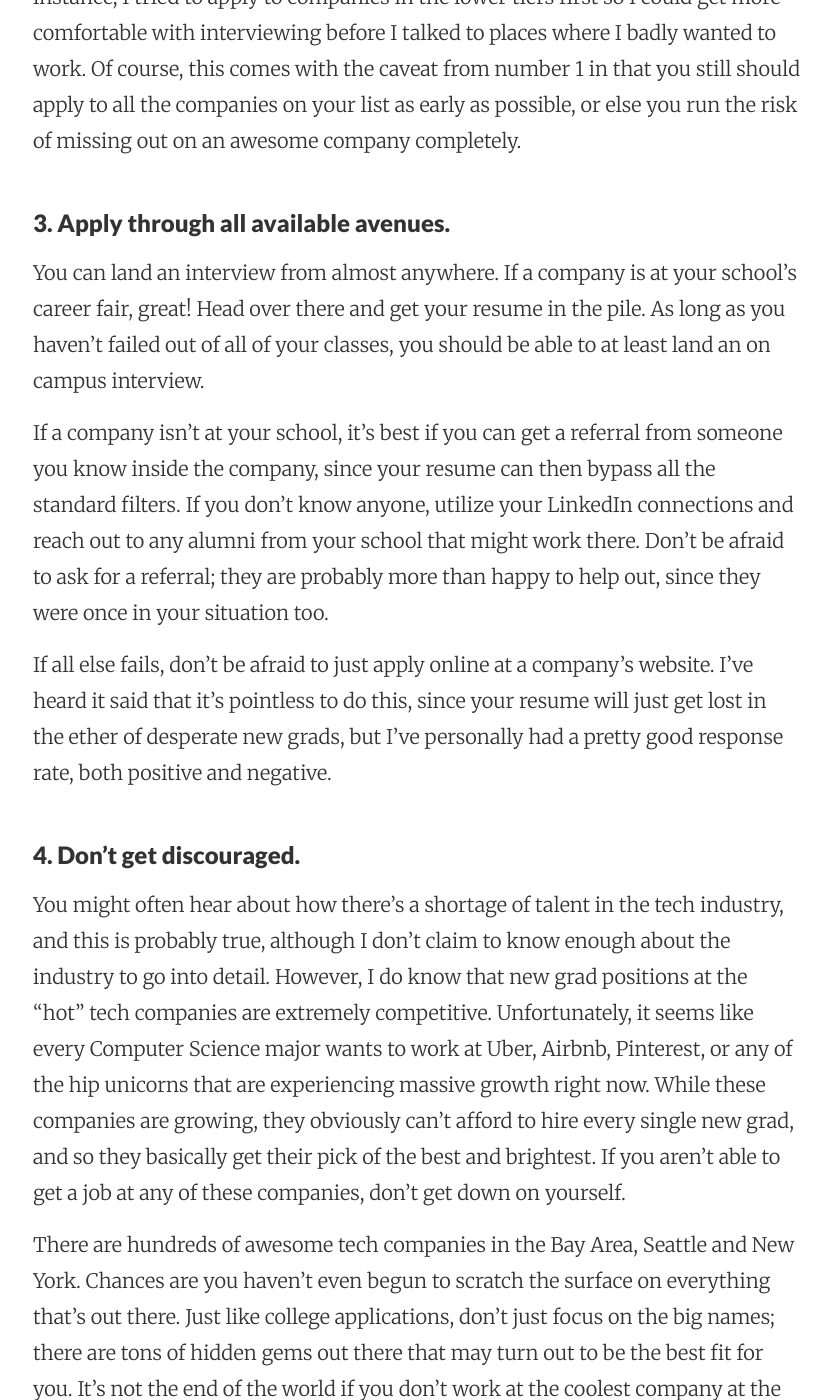
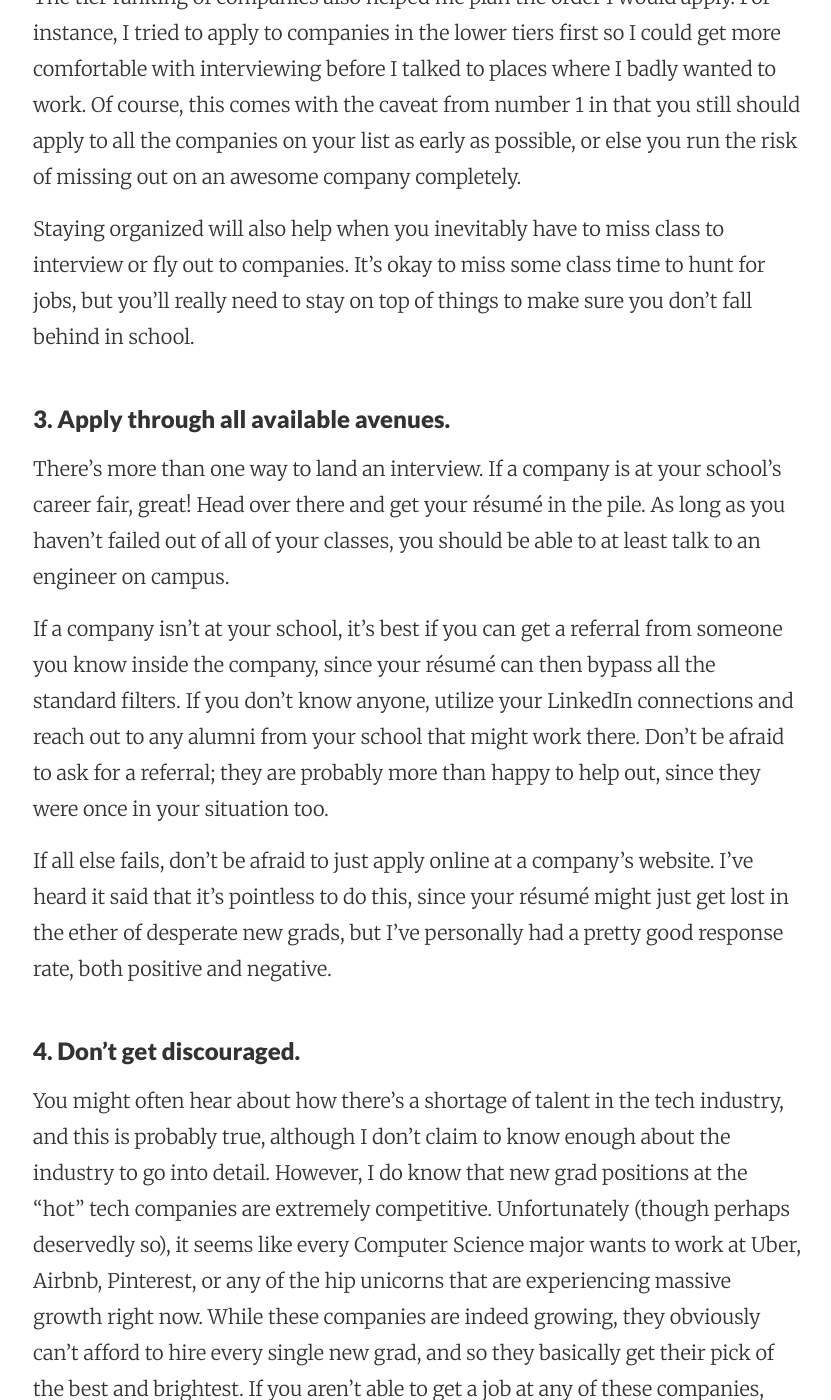
Before and after one commit to DanielNi/danielni.github.io, a Jekyll site: the page built from _posts/2015-12-21-lessons-learned-from-a-new-grad-job-search.markdown, in a window 1280 px wide and 1400 px high, scrolled down 2819 px. Shown: the whole window, without its empty margins (223-1054 px from the left). Built offline with Jekyll 4.4.1, drawn with Linux system fonts in a browser that asks for light colours; nearby versions of some CDN libraries; some of the changed text lies outside the part shown.

Commit message:
final edits to new grad post

```diff
--- a/_posts/2015-12-21-lessons-learned-from-a-new-grad-job-search.markdown
+++ b/_posts/2015-12-21-lessons-learned-from-a-new-grad-job-search.markdown
@@ -6,9 +6,9 @@
 categories:
 ---
 
-If you're like me, you're one of thousands of college seniors around the country looking for a job in the tech industry after graduation. After five grueling months, my process is finally over, and although I'm extremely happy with how things turned out, there are definitely some things I wish I knew before I began the process in August.
+If you were like me this past semester, you were one of thousands of college seniors around the country looking for a job in the tech industry after graduation. After five grueling months, my process is finally over, and although I'm extremely happy with how things turned out, there are definitely some things I wish I knew before I began the process in August.
 
-If you have some experience interviewing in the tech industry, you should already be familiar with the standard advice: work on personal projects and try to land an internship to bolster your resume, brush up on data structures and algorithms for the interview, practice going through coding questions on a whiteboard, and research the company you're interviewing with.
+If you have some experience interviewing in the tech industry, you should already be familiar with the standard advice: work on personal projects, get an internship to bolster your résumé, brush up on data structures and algorithms for the interview, practice going through coding questions on a whiteboard, and research the company you're interviewing with.
 
 In this post, I wanted to share some tips about the job search process that you don't normally hear about, tailored specifically for new grads.
 
@@ -16,37 +16,41 @@
 
 ###1. Start early.
 
-It's no secret that many of the larger companies -- Google, Facebook and Microsoft in particular -- start interviewing for new grad positions in early August. They fill these spots on a rolling basis, but since these companies are so big, they should be hiring for a long time, right? Before I started my applications, I spent some time studying up on algorithms to get ready because I thought that they would never stop hiring, so it wouldn't matter if I applied a few weeks or even months down the road. I learned the hard way that this isn't the case. By the time I was ready to apply to Facebook, sometime in early October, they had already filled all of their spots for new grads.
+It's no secret that many of the larger companies start interviewing for new grad positions in early August. They fill these spots on a rolling basis, but since these companies are so big, they should be hiring for a long time, right? Before I started my applications, I spent some time studying up on algorithms to get ready because I thought that they would never stop hiring, so it wouldn't matter if I applied a few weeks or even months down the road. I learned the hard way that this isn't the case. By the time I was ready to apply to one large company sometime in early October, they had already filled all of their spots for new grads. By the time I was ready to apply to another company, they had already taken down their listing for 2016 new grads and _already put one up for 2017 new grads. In October 2015._
 
-This might be an extreme case, but it does make sense why these companies start so early. It takes a _really_ long time to go through online coding tests, schedule phone interviews, plan for on site interviews and wait for feedback from recruiters. Before you know it, two months have passed and all you have to show for it is two phone interviews. My advice is don't wait. Even if you don't feel ready to interview, apply anyways so you can get on a company's radar before it's too late. If it turns out you really do need more time after landing an interview, ask for it then, since they (usually) can't refuse a candidate who's already in the pipeline.
+These might be extreme cases, but it does make sense why these companies start so early. It takes a _really_ long time to go through online coding tests, schedule phone interviews, plan for on site interviews and wait for feedback from recruiters. Before you know it, two months have passed and all you have to show for it is two phone interviews. My advice is don't wait. Even if you don't feel ready to interview, apply anyways so you can get on a company's radar before it's too late. If it turns out you really do need more time after landing an interview, ask for it then, since they (usually) can't refuse a candidate who's already in the pipeline.
 
 ###2. Stay organized.
 
-Unless you're some kind of interviewing guru, you'll likely be applying to dozens of different companies. This is why I recommend keeping a spreadsheet of all the places you've applied to. Personally, my spreadsheet listed all the companies I was interested in, ordered in tiers, where each tier of companies was separated by the next tier in order of personal preference. In the spreadsheet, I also kept track of the date applied, date of response (if any), any contacts at the company that I knew, any miscellaneous notes about that company's hiring process, and a list of questions that I was asked if I received an interview. I was able to refer back to this spreadsheet over and over again throughout the semester to make sure I was keeping all of my applications straight.
+Unless you're some kind of interviewing guru, you'll likely be applying to dozens of different companies. This is why I recommend keeping a spreadsheet of all the places you've applied to. Personally, my spreadsheet listed all the companies I was interested in, ordered in tiers by personal preference. In the spreadsheet, I also kept track of the date applied, date of response (if any), any contacts at the company that I knew, any miscellaneous notes about that company's hiring process, and a list of questions that I was asked if I received an interview. I was able to refer back to this spreadsheet over and over again throughout the semester to make sure I was keeping all of my applications straight.
 
 The tier ranking of companies also helped me plan the order I would apply. For instance, I tried to apply to companies in the lower tiers first so I could get more comfortable with interviewing before I talked to places where I badly wanted to work. Of course, this comes with the caveat from number 1 in that you still should apply to all the companies on your list as early as possible, or else you run the risk of missing out on an awesome company completely.
 
+Staying organized will also help when you inevitably have to miss class to interview or fly out to companies. It's okay to miss some class time to hunt for jobs, but you'll really need to stay on top of things to make sure you don't fall behind in school.
+
 ###3. Apply through all available avenues.
 
-You can land an interview from almost anywhere. If a company is at your school's career fair, great! Head over there and get your resume in the pile. As long as you haven't failed out of all of your classes, you should be able to at least land an on campus interview.
+There's more than one way to land an interview. If a company is at your school's career fair, great! Head over there and get your résumé in the pile. As long as you haven't failed out of all of your classes, you should be able to at least talk to an engineer on campus.
 
-If a company isn't at your school, it's best if you can get a referral from someone you know inside the company, since your resume can then bypass all the standard filters. If you don't know anyone, utilize your LinkedIn connections and reach out to any alumni from your school that might work there. Don't be afraid to ask for a referral; they are probably more than happy to help out, since they were once in your situation too.
+If a company isn't at your school, it's best if you can get a referral from someone you know inside the company, since your résumé can then bypass all the standard filters. If you don't know anyone, utilize your LinkedIn connections and reach out to any alumni from your school that might work there. Don't be afraid to ask for a referral; they are probably more than happy to help out, since they were once in your situation too.
 
-If all else fails, don't be afraid to just apply online at a company's website. I've heard it said that it's pointless to do this, since your resume will just get lost in the ether of desperate new grads, but I've personally had a pretty good response rate, both positive and negative.
+If all else fails, don't be afraid to just apply online at a company's website. I've heard it said that it's pointless to do this, since your résumé might just get lost in the ether of desperate new grads, but I've personally had a pretty good response rate, both positive and negative.
 
 ###4. Don't get discouraged.
 
-You might often hear about how there's a shortage of talent in the tech industry, and this is probably true, although I don't claim to know enough about the industry to go into detail. However, I do know that new grad positions at the "hot" tech companies are extremely competitive. Unfortunately, it seems like every Computer Science major wants to work at Uber, Airbnb, Pinterest, or any of the hip unicorns that are experiencing massive growth right now. While these companies are growing, they obviously can't afford to hire every single new grad, and so they basically get their pick of the best and brightest. If you aren't able to get a job at any of these companies, don't get down on yourself.
+You might often hear about how there's a shortage of talent in the tech industry, and this is probably true, although I don't claim to know enough about the industry to go into detail. However, I do know that new grad positions at the "hot" tech companies are extremely competitive. Unfortunately (though perhaps deservedly so), it seems like every Computer Science major wants to work at Uber, Airbnb, Pinterest, or any of the hip unicorns that are experiencing massive growth right now. While these companies are indeed growing, they obviously can't afford to hire every single new grad, and so they basically get their pick of the best and brightest. If you aren't able to get a job at any of these companies, don't get down on yourself.
 
-There are hundreds of awesome tech companies in the Bay Area, Seattle and New York. Chances are you haven't even begun to scratch the surface on everything that's out there. Just like college applications, don't just focus on the big names; there are tons of hidden gems out there that may turn out to be the best fit for you. It's not the end of the world if you don't work at the coolest company at the moment.
+There are hundreds of awesome tech companies in the Bay Area, Seattle and New York. Chances are you haven't even begun to scratch the surface on everything that's out there. Just like college applications, don't just focus on the big names; there are tons of hidden gems out there that may turn out to be the best fit for you. It's not the end of the world if you don't work at the coolest company at the moment. That will almost definitely change within the next few years anyways.
 
 ###5. Don't count on getting feedback.
 
 In all the failed interviews I've had (and there have been many), not once has a company provided specific feedback afterwards. This is understandable, since they have basically nothing to gain and a lot to lose by increasing the chances of a discrimination lawsuit. From the candidate's perspective, it really would be nice to hear what went wrong and what they could do to improve for next time. I would suggest asking more vague questions like "Which interviews went well and which didn't?" but don't take it personally if you don't get an answer.
 
-###6. Buy a whiteboard and practice with a friend.
+###6. Practice smart.
 
-This one seems kind of obvious, but it makes a huge difference. Unfortunately, we live in a world where we have to write code on a whiteboard to get a job, so you might as well get used to it since it's completely different from typing at a computer. Practice walking through problems with a friend and take turns asking each other questions. Explain your thinking as you go and try to simulate as realistic an environment as possible, because it's probably unlike anything you've done before.
+This one seems kind of obvious, but it makes a huge difference. Unfortunately, we live in a world where we have to write code on a whiteboard to get a job, so you might as well get used to it since it's completely different from typing at a computer.
+
+It's not enough to just practice coding silently in your favorite IDE. Buy a whiteboard (they're only like ten bucks on Amazon) and find a friend. Practice walking through problems and take turns asking each other questions. Explain your thinking as you go and try to simulate as realistic an environment as possible, because it's probably unlike anything you've done before.
 
 ###7. Relax.
 
@@ -54,6 +58,9 @@
 
 This does get better with time. In August and September, I was so nervous before (and during) my interviews that I could barely think straight. By the end, a few months later, I was so used to interviewing that it fortunately didn't phase me anymore. I don't think it's a coincidence that I ended up doing better on my later interviews.
 
+
+![motivation](https://s-media-cache-ak0.pinimg.com/736x/fa/66/91/fa6691bd7a9b90cf8e996470ce69d461.jpg)
+
 ---
 
-So there you have it. Obviously, you should still follow the standard advice and buy _Cracking the Coding Interview_ and go through all of those questions. I was lucky enough to land a job at one of my top tier companies, and hopefully, these tips will help you do the same.
+So there you have it. Obviously, you should still follow the standard advice, as it is standard for a reason. Hopefully, these tips will help with some of the other aspects of the new grad job search. Good luck!
```
